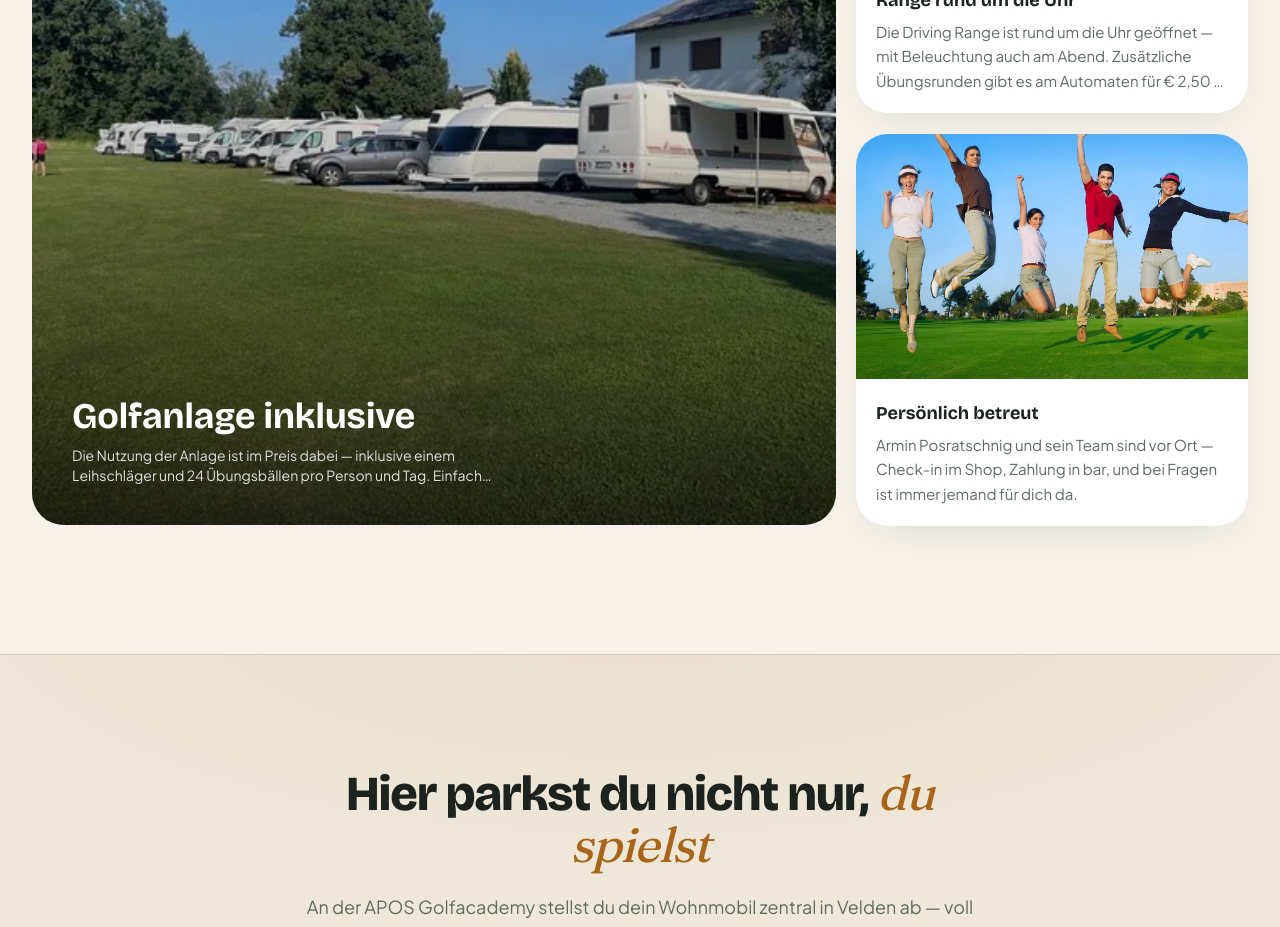
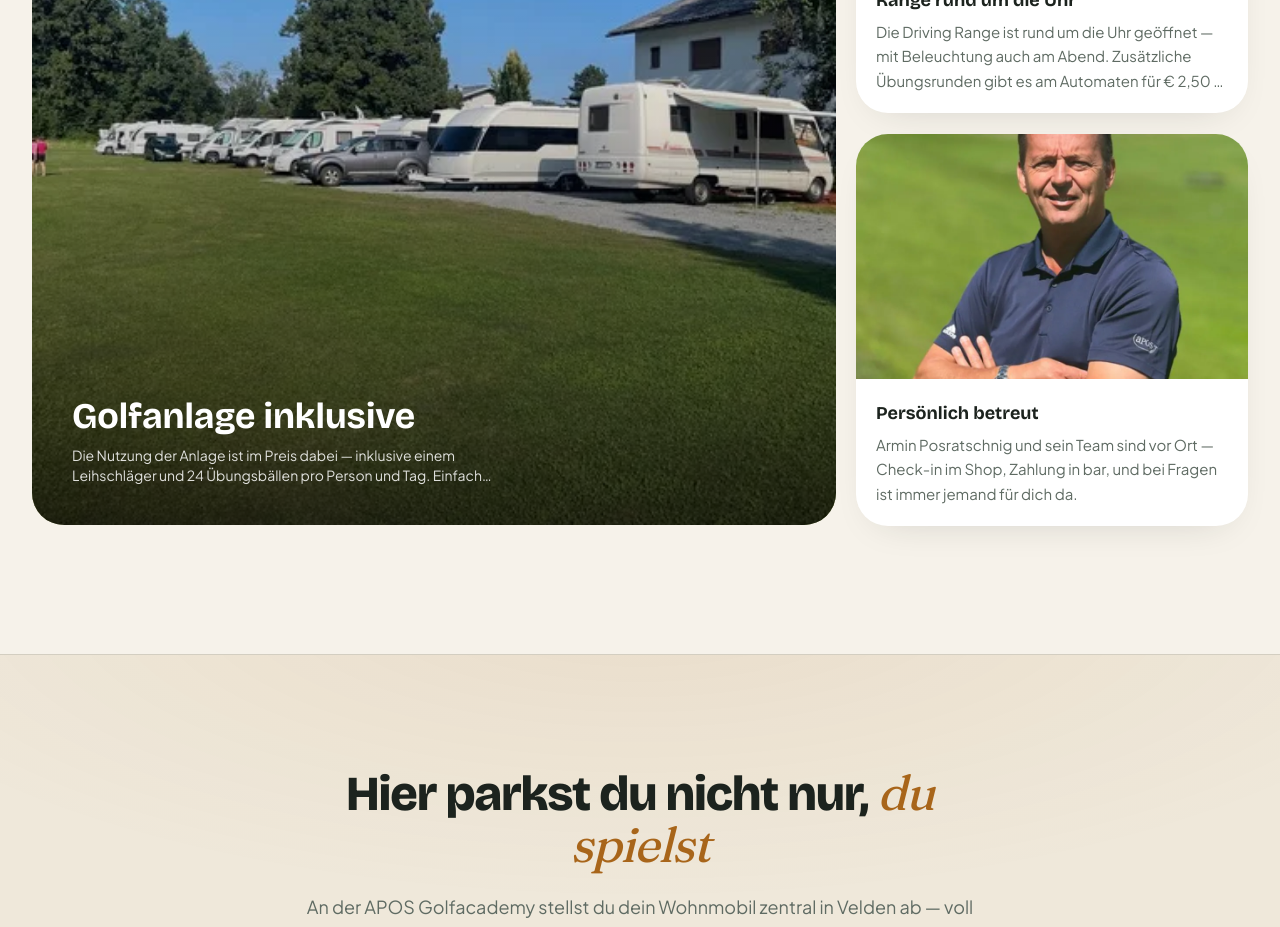
Before and after one commit to Lellino-Elias/apos-golf-camping-demo, a Next.js app: page / in a window 1280 px wide. Shown: the part 1460-2387 px from the top of the page. Built offline with nearby package versions, Linux system fonts and the light colour scheme.

Commit message:
apos-golf — campsite demo 2026-06-14 21:35:56

```diff
--- a/src/content/campsites/apos-golf.ts
+++ b/src/content/campsites/apos-golf.ts
@@ -82,8 +82,8 @@ const aposGolf: CampsiteConfig = {
         text:
           "Armin Posratschnig und sein Team sind vor Ort — Check-in im Shop, Zahlung in bar, und bei Fragen ist immer jemand für dich da.",
         image: {
-          src: `${IMG}/shop-check-in.webp`,
-          alt: "Blick in den APOS Golf Shop mit Schlägern und Theke — hier ist der Check-in",
+          src: `${IMG}/armin-posratschnig.webp`,
+          alt: "Armin Posratschnig, Inhaber der APOS Golfacademy, auf dem Grün — persönliche Betreuung vor Ort",
         },
       },
     ],
```
